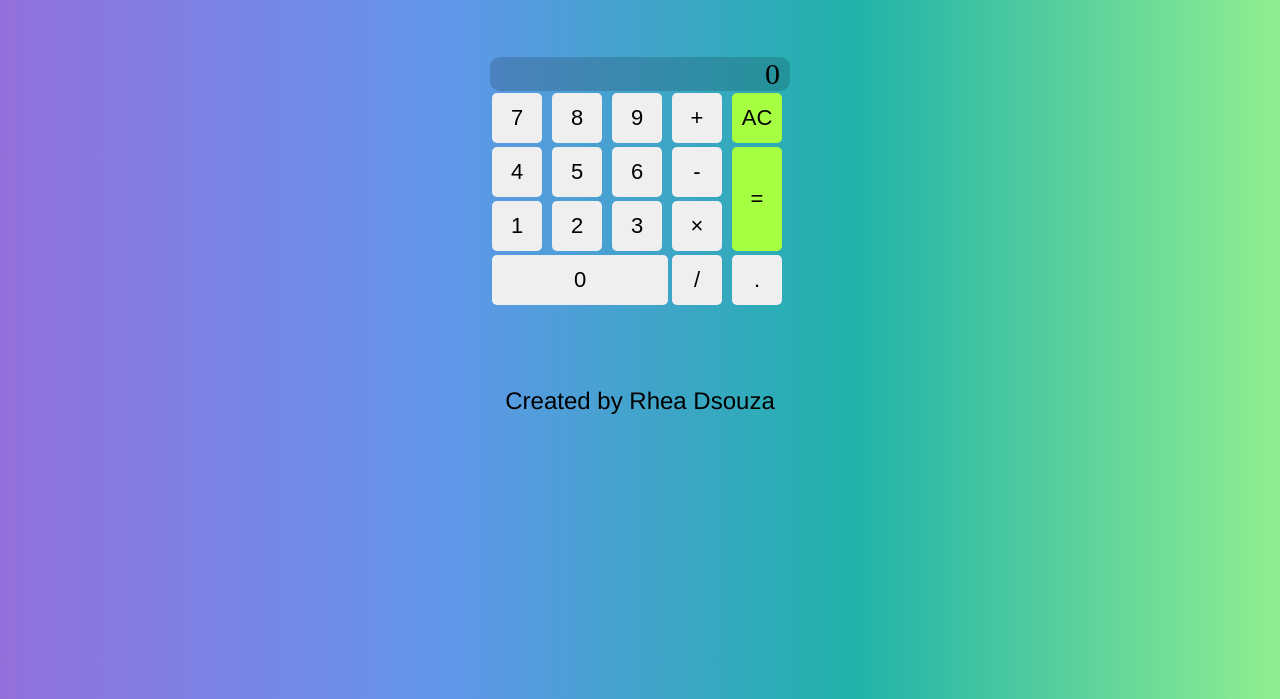
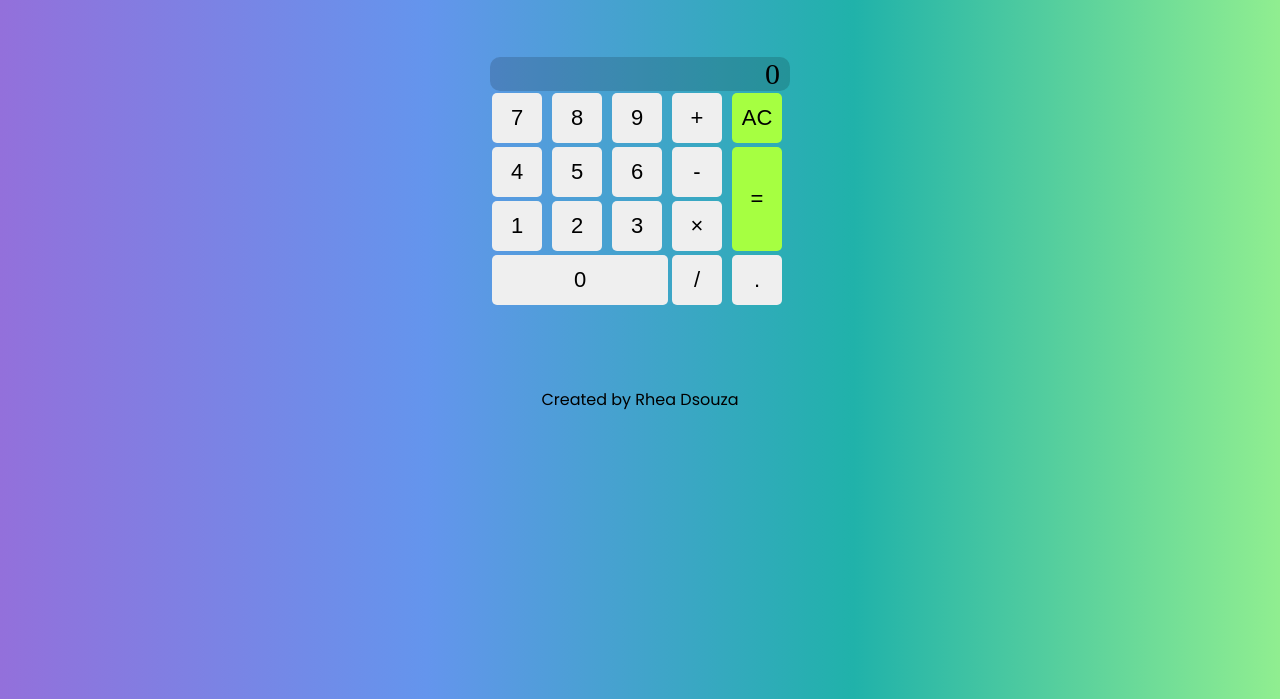
Before and after one commit to RheaDso/CALCULATOR, a plain HTML site: page index.html in a window 1280 px wide. Shown: the part 101-800 px from the top of the page. Drawn offline with Linux system fonts and the light colour scheme.

Commit message:
initial commit

```diff
--- a/style.css
+++ b/style.css
@@ -1,4 +1,4 @@
-@import url('https://fonts.googleapis.com/css?family=Space+Mono');
+@import url('https://fonts.googleapis.com/css2?family=Poppins:wght@300;400&display=swap');
 
 html{
     min-height: 100%;
@@ -86,7 +86,8 @@ button:hover{
 footer{
     text-align: center;
     padding-top: 80px;
-    font-family: "Helvetica";
+    font-family: "Poppins";
+    font-size: medium;
 }
 
 .btn{
```
